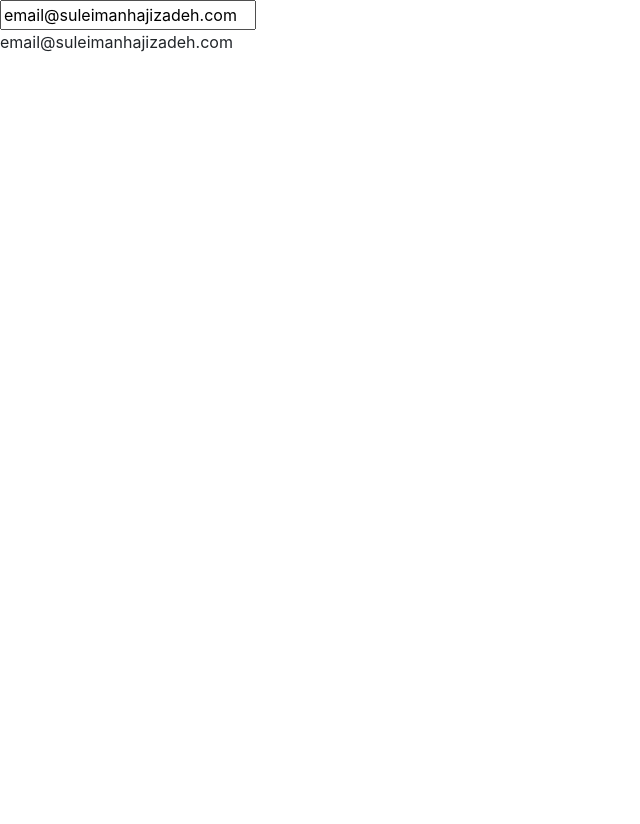
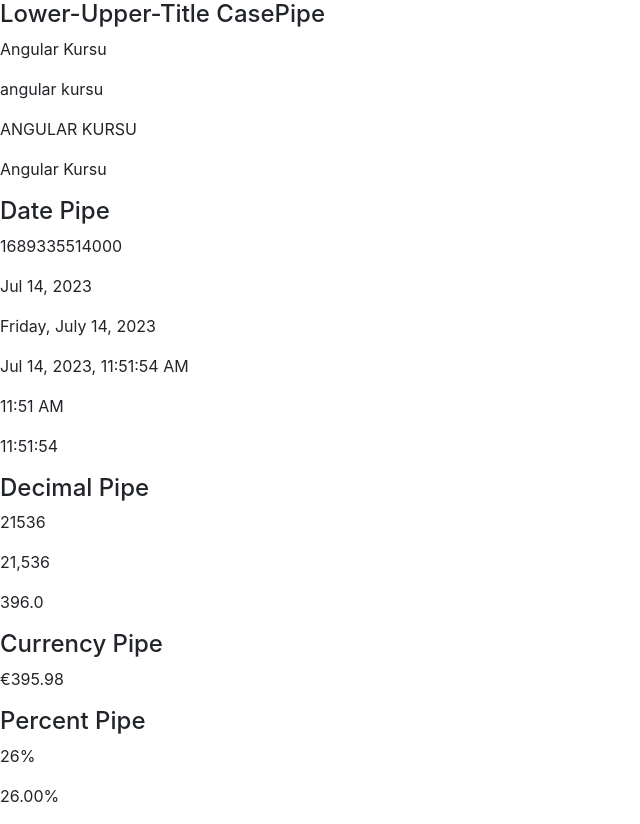
Before and after one commit to SuleimanHajizadeh/example, an Angular app: page / in a window 1280 px wide. Shown: the whole page, without its empty margins (0-640 px from the left). Before the commit the page ends 800 px from the top, so only its background shows below. Built offline with nearby package versions, Linux system fonts and the light colour scheme.

Commit message:
Keyup Event-Pipe

```diff
--- a/src/app/product.component.ts
+++ b/src/app/product.component.ts
@@ -5,19 +5,39 @@ import { Product } from "./product.model";
 @Component({
     selector: "app",
     template: `
-        <input [(ngModel)]="email" (keyup.enter)="onKeyUp()" />
-        <br>
-        <span> {{ email }} </span>
+        <h4> Lower-Upper-Title CasePipe </h4>
+        <p> {{ title }}</p>
+        <p>  {{ title | lowercase }}</p>
+        <p>  {{ title | uppercase }}</p>
+        <p>  {{ title | titlecase }}</p>
+
+        <h4> Date Pipe </h4>
+        <p> {{ today }}</p>
+        <p> {{ today | date }}</p>
+        <p> {{ today | date: 'fullDate' }}</p>
+        <p> {{ today | date: 'medium' }}</p>
+        <p> {{ today | date: 'shortTime' }}</p>
+        <p> {{ today | date: 'h:mm:ss' }}</p>
+
+        <h4> Decimal Pipe </h4>
+        <p> {{ students }}</p>
+        <p> {{ students | number }}</p>
+        <p> {{ price | number: '1.1-1' }}</p>
+
+        <h4> Currency Pipe </h4>
+        <p> {{ price | currency: 'EUR' }}</p>
+
+        <h4> Percent Pipe </h4>
+        <p> {{ completed | percent }}</p>
+        <p> {{ completed | percent: '2.2-2' }}</p>
     `,
     styleUrls: ["product.component.css"]
 })
 
 export class ProductComponent {
-    model: ProductRepository = new ProductRepository();
-
-    email = "email@suleimanhajizadeh.com";
-
-    onKeyUp() {
-        console.log(this.email);
-    }
+    today: number = Date.now();
+    title: string = "Angular Kursu";
+    students: number = 21536;
+    price: number = 395.9756;
+    completed: number = 0.26;
 }
```
